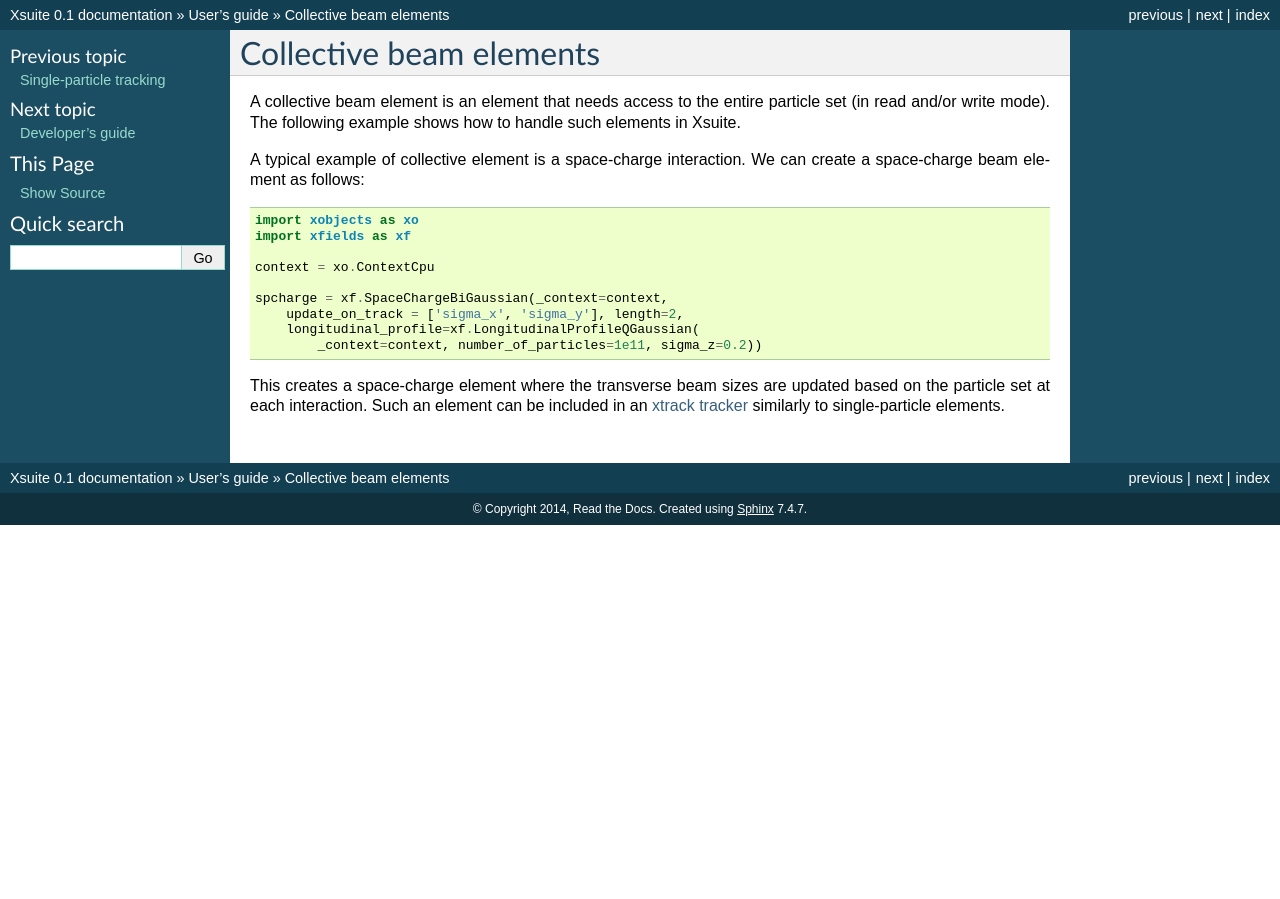
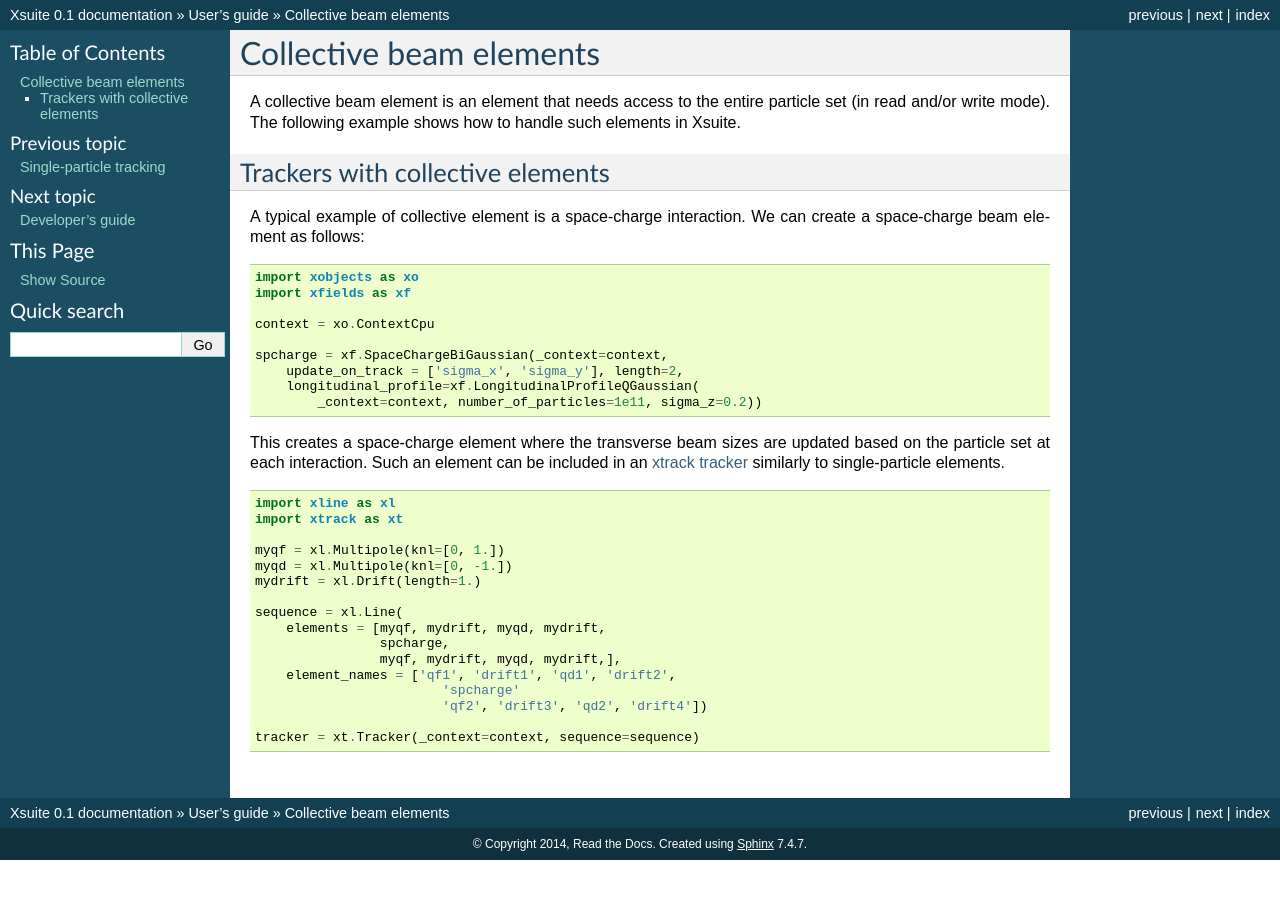
Before and after one commit to xsuite/xsuite, a Sphinx documentation site: the page built from docs/collective.rst, in a window 1280 px wide. Built offline with Sphinx 7.4.7, drawn with Linux system fonts in a browser that asks for light colours.

Commit message:
Quick push

```diff
--- a/docs/collective.rst
+++ b/docs/collective.rst
@@ -3,6 +3,9 @@ Collective beam elements
 ========================
 
 A collective beam element is an element that needs access to the entire particle set (in read and/or write mode). The following example shows how to handle such elements in Xsuite.
+
+Trackers with collective elements
+=================================
 
 A typical example of collective element is a space-charge interaction. We can create a space-charge beam element as follows:
 
@@ -19,3 +22,22 @@ A typical example of collective element is a space-charge interaction. We can cr
             _context=context, number_of_particles=1e11, sigma_z=0.2))
 
 This creates a space-charge element where the transverse beam sizes are updated based on the particle set at each interaction. Such an element can be included in an :doc:`xtrack tracker <singlepart>` similarly to single-particle elements.
+
+.. code-block:: python
+
+    import xline as xl
+    import xtrack as xt
+
+    myqf = xl.Multipole(knl=[0, 1.])
+    myqd = xl.Multipole(knl=[0, -1.])
+    mydrift = xl.Drift(length=1.)
+
+    sequence = xl.Line(
+        elements = [myqf, mydrift, myqd, mydrift,
+                    spcharge,
+                    myqf, mydrift, myqd, mydrift,],
+        element_names = ['qf1', 'drift1', 'qd1', 'drift2',
+                            'spcharge'
+                            'qf2', 'drift3', 'qd2', 'drift4'])
+
+    tracker = xt.Tracker(_context=context, sequence=sequence)
```
